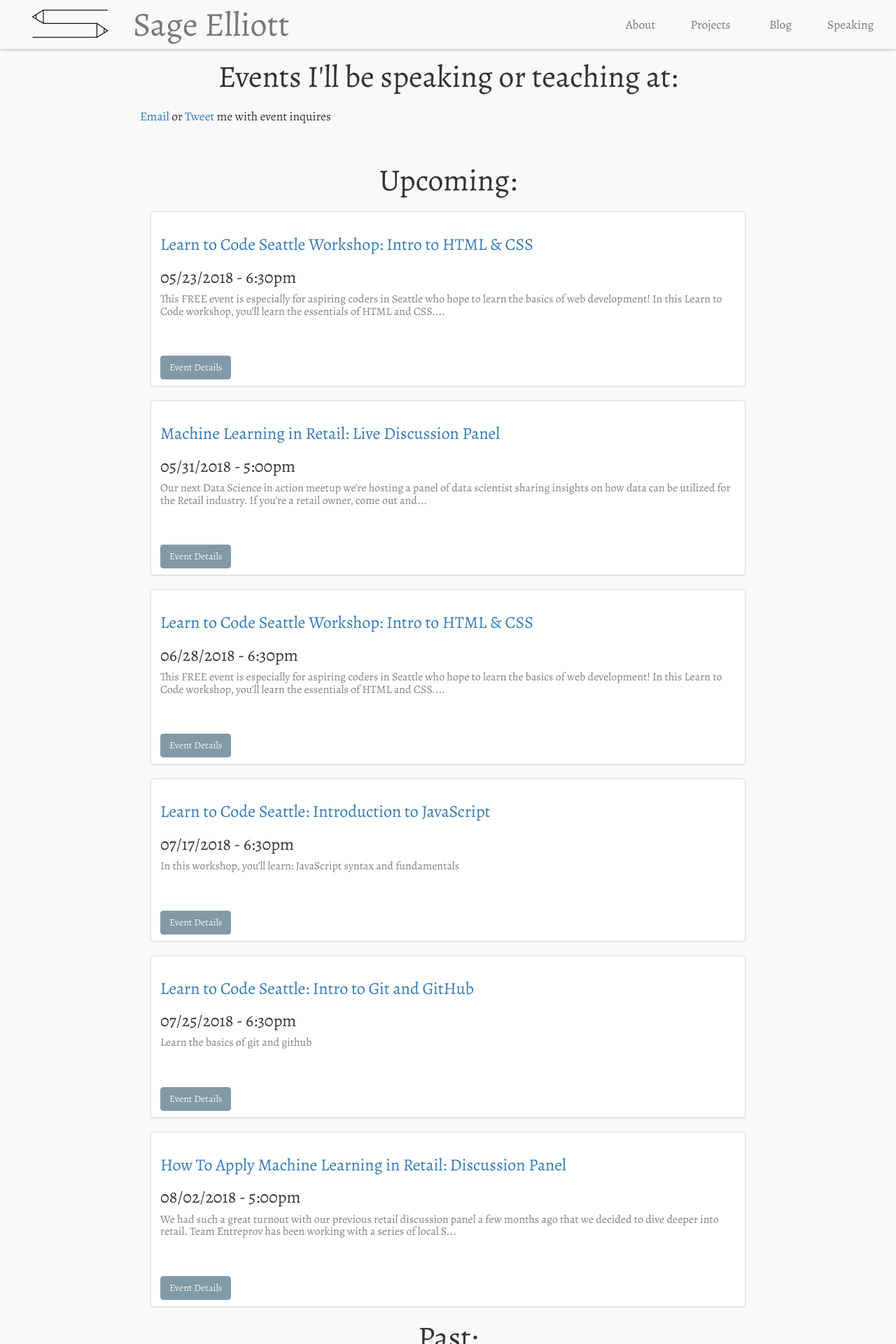
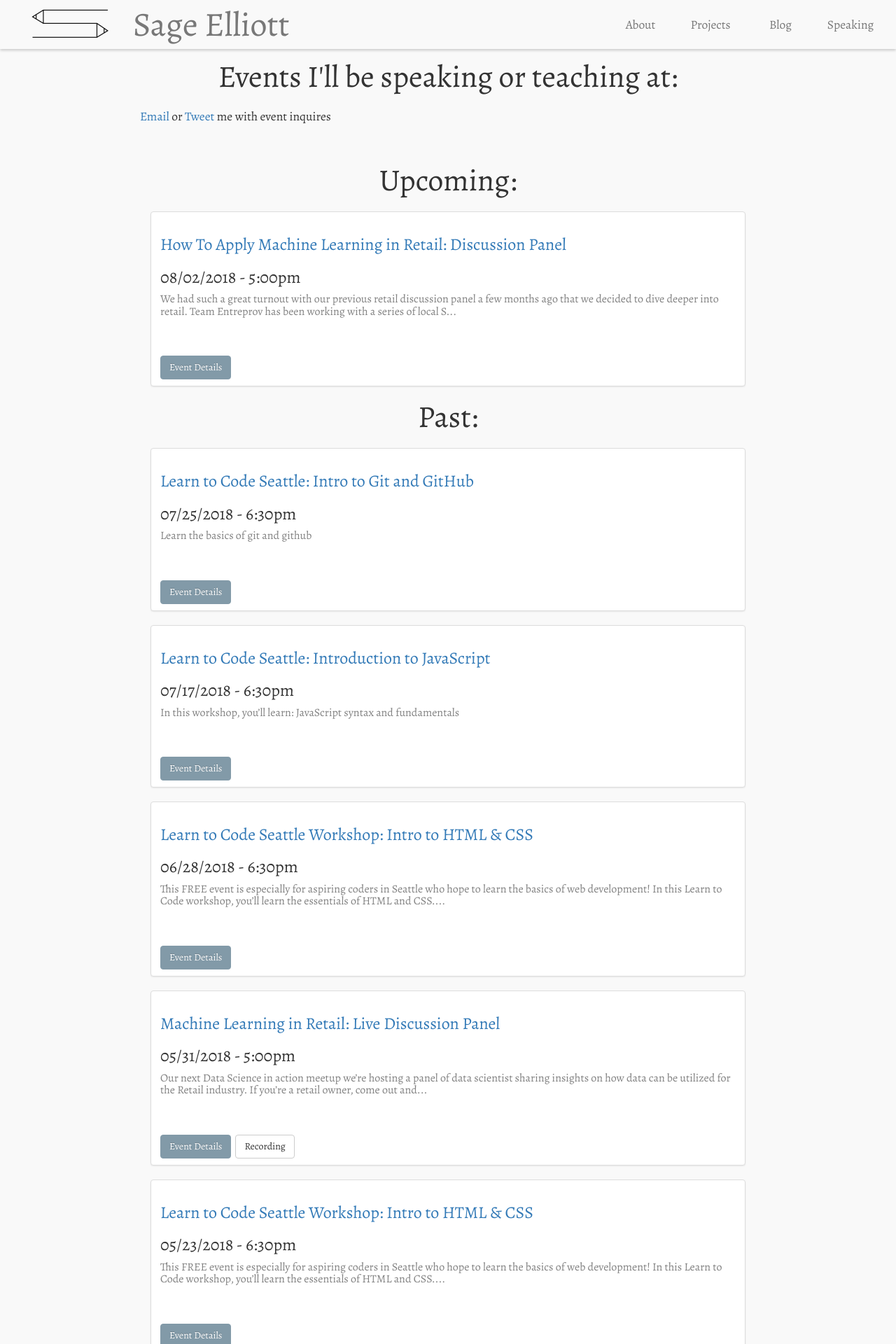
Before and after one commit to sagecodes/sage-blog, a Jekyll site: the page built from speaking.html, in a window 1280 px wide. Shown: the top 1920 px of the page at 70% size. Built offline with Jekyll 4.4.1, drawn with Linux system fonts in a browser that asks for light colours; nearby versions of some CDN libraries; some web fonts are replaced; some of the changed text lies outside the part shown.

Commit message:
Filter upcoming and past dates for events | testing to see if build future will work for site

```diff
--- a/_posts/2018-07-26-event-galgit1.markdown
+++ b/_posts/2018-07-26-event-galgit1.markdown
@@ -2,7 +2,7 @@
 layout: speaking
 title:  "Learn to Code Seattle: Intro to Git and GitHub"
 permalink: /intro-git/
-date:   2018-07-25
+date: 2018-07-25
 categories: event
 author: Sage Elliott
 link: https://www.eventbrite.com/e/learn-to-code-seattle-intro-to-git-and-github-726-tickets-48139700139
--- a/_posts/2018-08-2-event-data-action2.markdown
+++ b/_posts/2018-08-02-event-data-action2.markdown
@@ -1,13 +1,14 @@
 ---
 layout: speaking
 title:  "How To Apply Machine Learning in Retail: Discussion Panel"
+permalink: /intro-git/
+date: 2018-08-02
 categories: event
-date:   2018-08-02
 author: Sage Elliott
 link: https://www.meetup.com/meetup-datascience/events/ttrjlpyxlbdb/
-displaydate: 08/02/2018
 time: 5:00pm
 published: true
+future: true
 ---
 
 We had such a great turnout with our previous retail discussion panel a few months ago that we decided to dive deeper into retail. Team Entreprov has been working with a series of local Seattle companies to explore the data challenges and how Machine Learning can be applied to retail
--- a/speaking.html
+++ b/speaking.html
@@ -16,7 +16,7 @@ permalink: /speaking/
   <div class="row">
       <ul class="post-list">
           {% for post in site.categories.event reversed %}
-
+          {% if post.date > site.time %}
           <div class="col-lg-12 all{% for tag in post.tags %} {{ tag }}-tag{% endfor %}">
             <div class="thumbnail post-thumbnail">
             <li>
@@ -38,6 +38,7 @@ permalink: /speaking/
                 </div>
               </h2>
             </li>
+            {% endif %}
           {% endfor %}
         </ul>
 
@@ -45,6 +46,7 @@ permalink: /speaking/
 
    <ul class="post-list">
     {% for post in site.categories.event %}
+    {% if post.date < site.time %}
     <div class="col-lg-12 all{% for tag in post.tags %} {{ tag }}-tag{% endfor %}">
       <div class="thumbnail post-thumbnail">
       <li>
@@ -68,6 +70,7 @@ permalink: /speaking/
           </div>
         </h2>
       </li>
+      {% endif %}
     {% endfor %}
   </ul>
 
```
